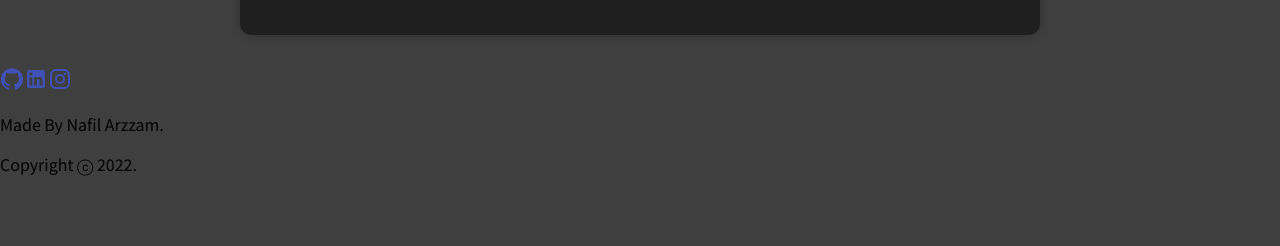
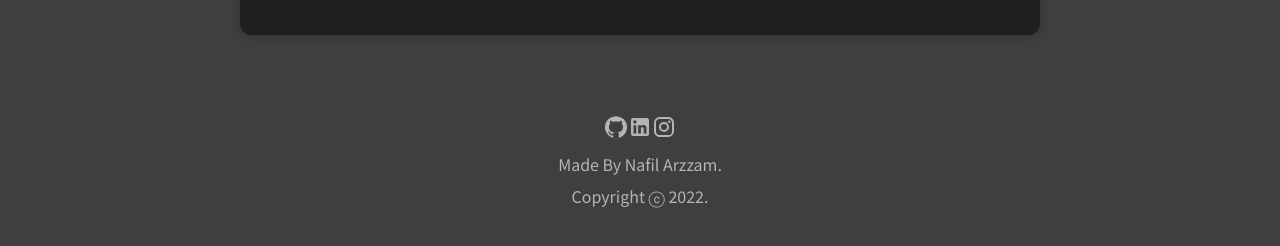
Before and after one commit to Arzzam/expense-tracker, a React (Create React App) app: page / in a window 1280 px wide. Shown: the part 386-632 px from the top of the page. Built offline with nearby package versions, Linux system fonts and the light colour scheme.

Commit message:
footer update

```diff
--- a/package.json
+++ b/package.json
@@ -17,6 +17,7 @@
     "react": "^17.0.2",
     "react-dom": "^17.0.2",
     "react-scripts": "5.0.0",
+    "styled-components": "^5.3.3",
     "web-vitals": "^2.1.4"
   },
   "scripts": {
--- a/src/App.jsx
+++ b/src/App.jsx
@@ -44,9 +44,13 @@ function App() {
 
   return (
     <div>
-      <NewExpense onAddExpense={addExpenseHandler} />
-      <Expenses items={expenses} />
-      <Footer />
+      <div>
+        <NewExpense onAddExpense={addExpenseHandler} />
+        <Expenses items={expenses} />
+      </div>
+      <div>
+        <Footer />
+      </div>
     </div>
   );
 }
--- /dev/null
+++ b/src/components/Footer/Footer.css
@@ -0,0 +1,21 @@
+footer {
+  padding-top: 3rem;
+  line-height: 1rem;
+  position: relative;
+  text-align: center;
+  bottom: 0;
+  width: 100%;
+  height: 2.5rem;
+}
+
+footer p {
+  color: rgb(180, 180, 180);
+}
+
+.icons {
+  color: rgb(180, 180, 180) !important;
+}
+
+.icons:hover {
+  color: #a892ee !important;
+}
--- a/src/components/Footer/Footer.jsx
+++ b/src/components/Footer/Footer.jsx
@@ -1,19 +1,27 @@
 import React from "react";
 import ContactIcons from "./ContactIcons";
+import "./Footer.css";
+import styled from "styled-components";
 
 const cr = "Copyright ⓒ ";
 const year = new Date().getFullYear();
 const name = "Made By Nafil Arzzam";
 
+const FooterDiv = styled.div`
+  padding-bottom: 1rem;
+`;
+
 function Footer() {
   return (
     <footer>
+      <FooterDiv>
         <ContactIcons />
         <p> {name}. </p>
         <p>
           {cr}
           {year}.
         </p>
+      </FooterDiv>
     </footer>
   );
 }
```
Also changed, not shown: src/components/Footer/ContactIcons.jsx (+7 -15 lines), 1 other file (tests, documents, lock files or other folders). Lines whose indentation alone changed are shown as unchanged.
